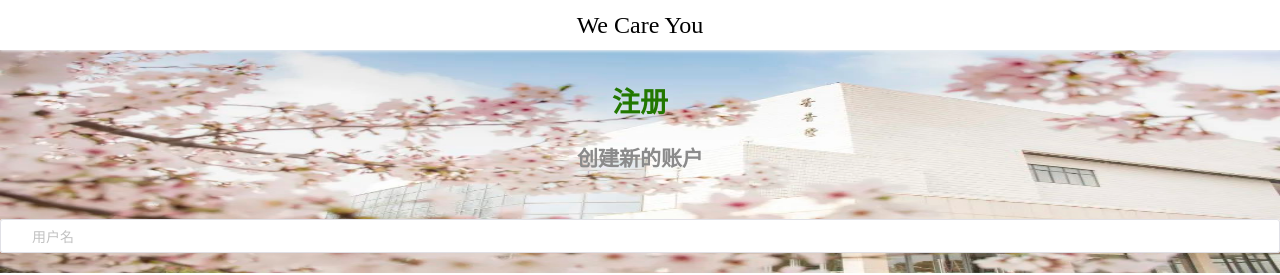
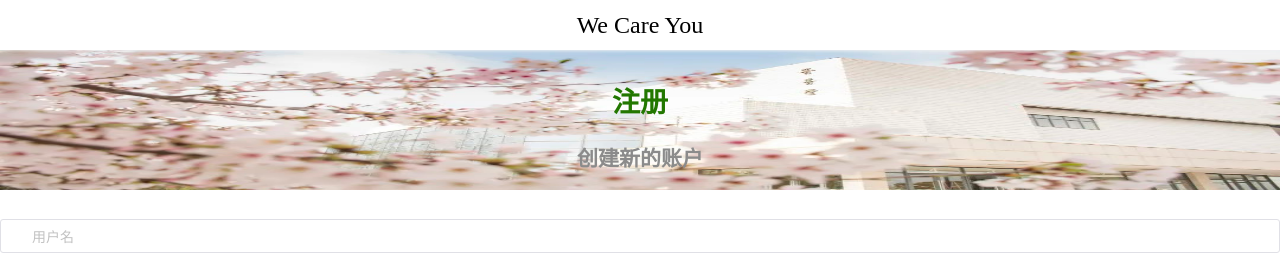
Before and after one commit to RainbowDashy/we-care-you, a Vue app in the folder frontend/: page /register in a window 1280 px wide. Shown: the top 275 px of the page. Built offline with nearby package versions, Linux system fonts and the light colour scheme; some icons are missing.

Commit message:
fixed:some problems of layout

```diff
--- a/frontend/src/components/LoginComponent.vue
+++ b/frontend/src/components/LoginComponent.vue
@@ -28,7 +28,7 @@ const login = async () => {
 }
 </script>
 <template>
-  <div id="building">
+<div id="building">
     <h1>欢迎使用</h1>
     <h2>账户登录</h2>
     <n-form :label-width="80">
@@ -63,7 +63,7 @@ const login = async () => {
         </n-form-item>
       </div>
     </n-form>
-  </div>
+</div>
 </template>
 
 <style scoped>
@@ -76,12 +76,11 @@ h2 {
   text-align: center;
 }
 #building{
-  background:url("../photos/3.jpg");
+  background:url("../photos/3.jpg") scroll top rgba(255, 255, 255, 0.5);
   width:100%;
-  height:100%;
-  position:fixed;
+  height:10%;
+/*   background-position:0px 100px; */
   background-size:100% 100%;
   background-repeat: no-repeat;
-  bottom:0;
 }
 </style>
--- a/frontend/src/components/RegisterComponent.vue
+++ b/frontend/src/components/RegisterComponent.vue
@@ -41,8 +41,9 @@ const registerAndLogin = async () => {
   router.push("/")
 }
 </script>
+
 <template>
-  <div id='building'>
+<div id="building">
     <h1>注册</h1>
     <h2>创建新的账户</h2>
     <n-form>
@@ -84,7 +85,7 @@ const registerAndLogin = async () => {
         </n-form-item>
       </div>
     </n-form>
-  </div>
+</div>
 
 </template>
 
@@ -103,14 +104,12 @@ h2 {
 
 
 #building{
-  background:url("../photos/3.jpg");
+  background:url("../photos/3.jpg") scroll top  rgba(255, 255, 255, 0.5);
   width:100%;
-  height:100%;
-  position:fixed;
-  background-size:100% 30%;
+  height:10%;
+/*   background-position:0px 100px; */
+  background-size:100% 100%;
   background-repeat: no-repeat;
 }
 
-
-
 </style>
```
Also changed, not shown: frontend/src/photos/4.png (added).
